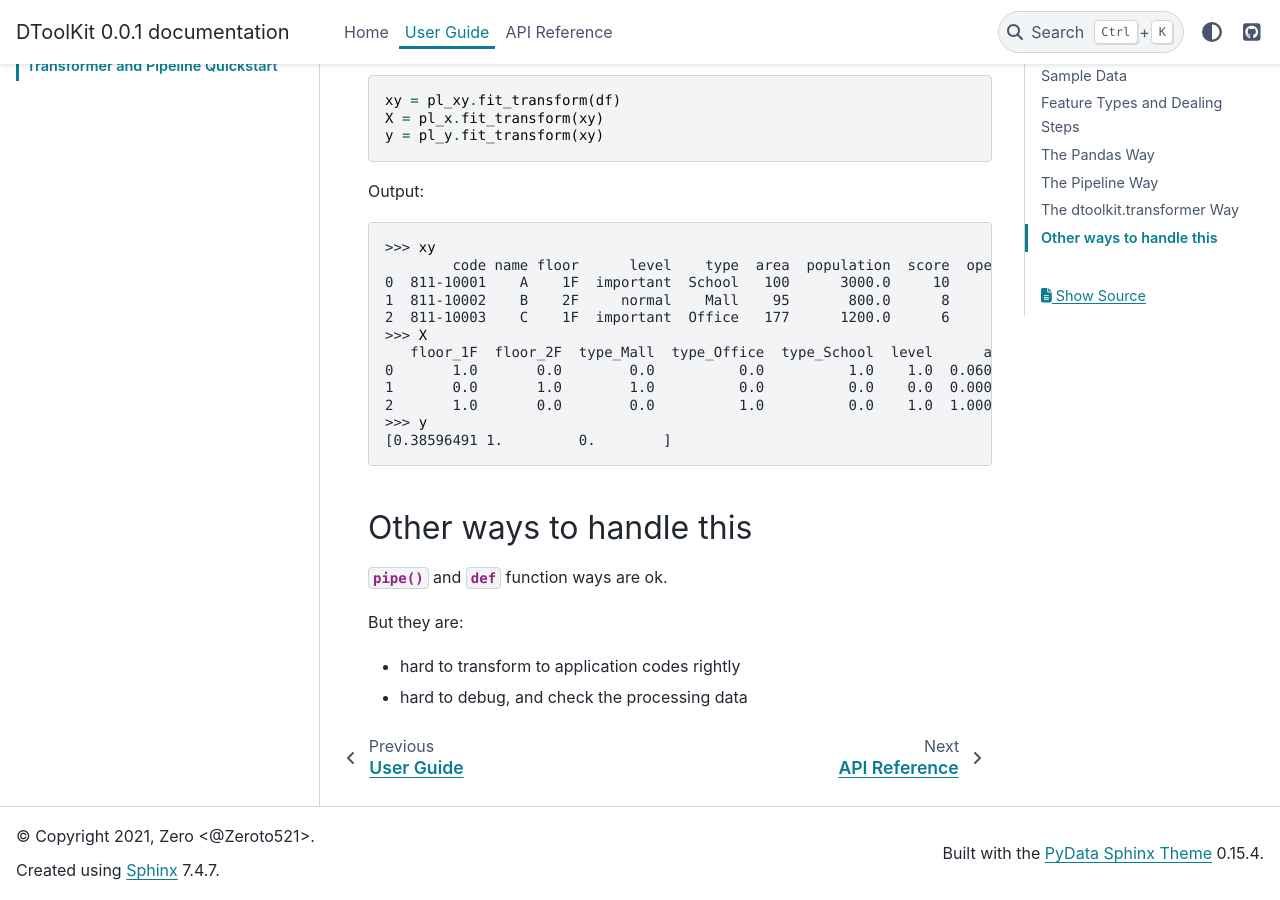
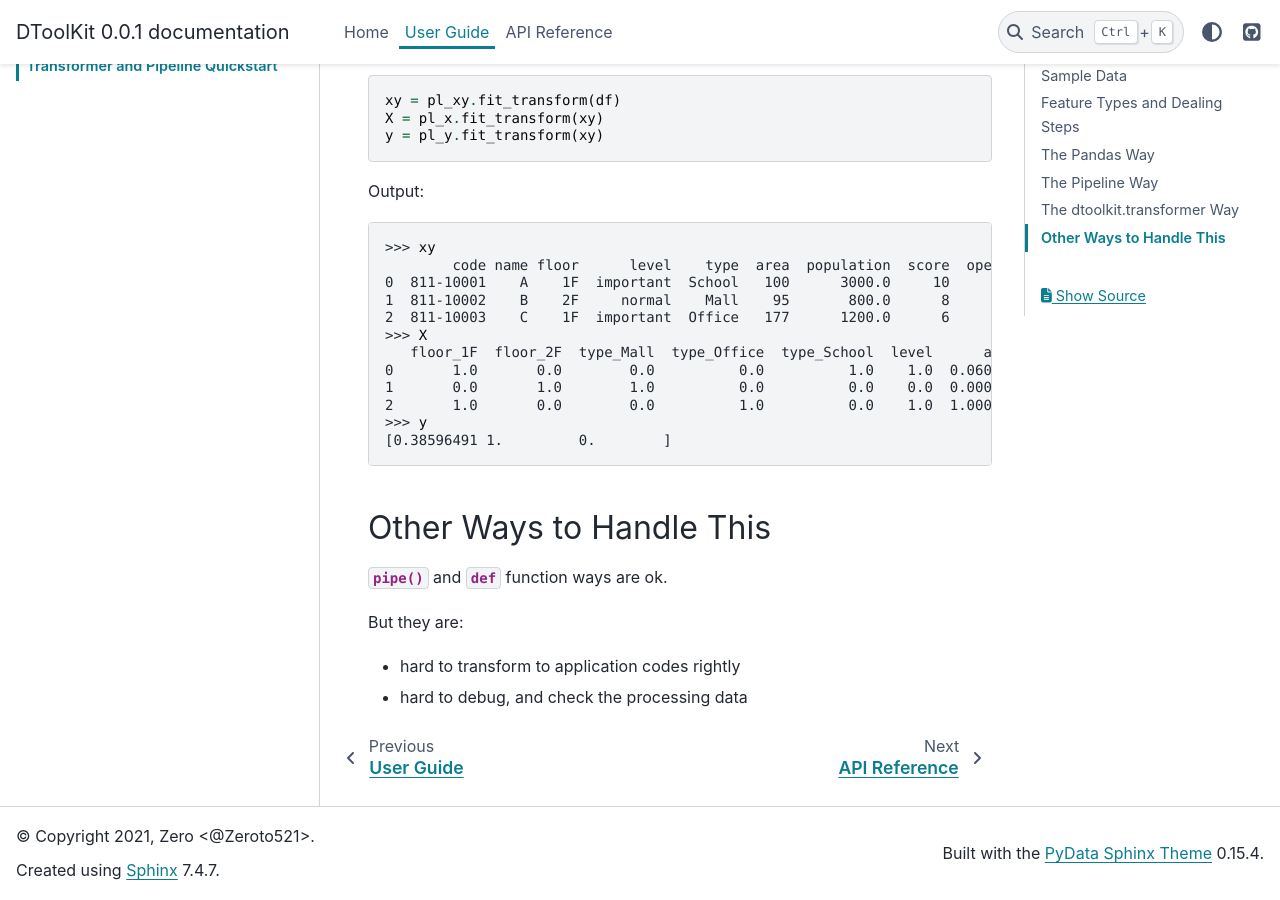
Before and after one commit to Zeroto521/my-data-toolkit, a Sphinx documentation site: the page built from doc/source/guide/transformer.md, in a window 1280 px wide and 900 px high, scrolled down 5577 px. Built offline with Sphinx 7.4.7 and the PyData theme 0.15.4, drawn with Linux system fonts in a browser that asks for light colours.

Commit message:
DOC: uppercase title

````diff
--- a/doc/source/guide/transformer.md
+++ b/doc/source/guide/transformer.md
@@ -269,7 +269,7 @@ Output:
 [0.38596491 1.         0.        ]
 ```
 
-## Other ways to handle this
+## Other Ways to Handle This
 
 {meth}`~pandas.DataFrame.pipe` and {keyword}`def` function ways are ok.
 
````
